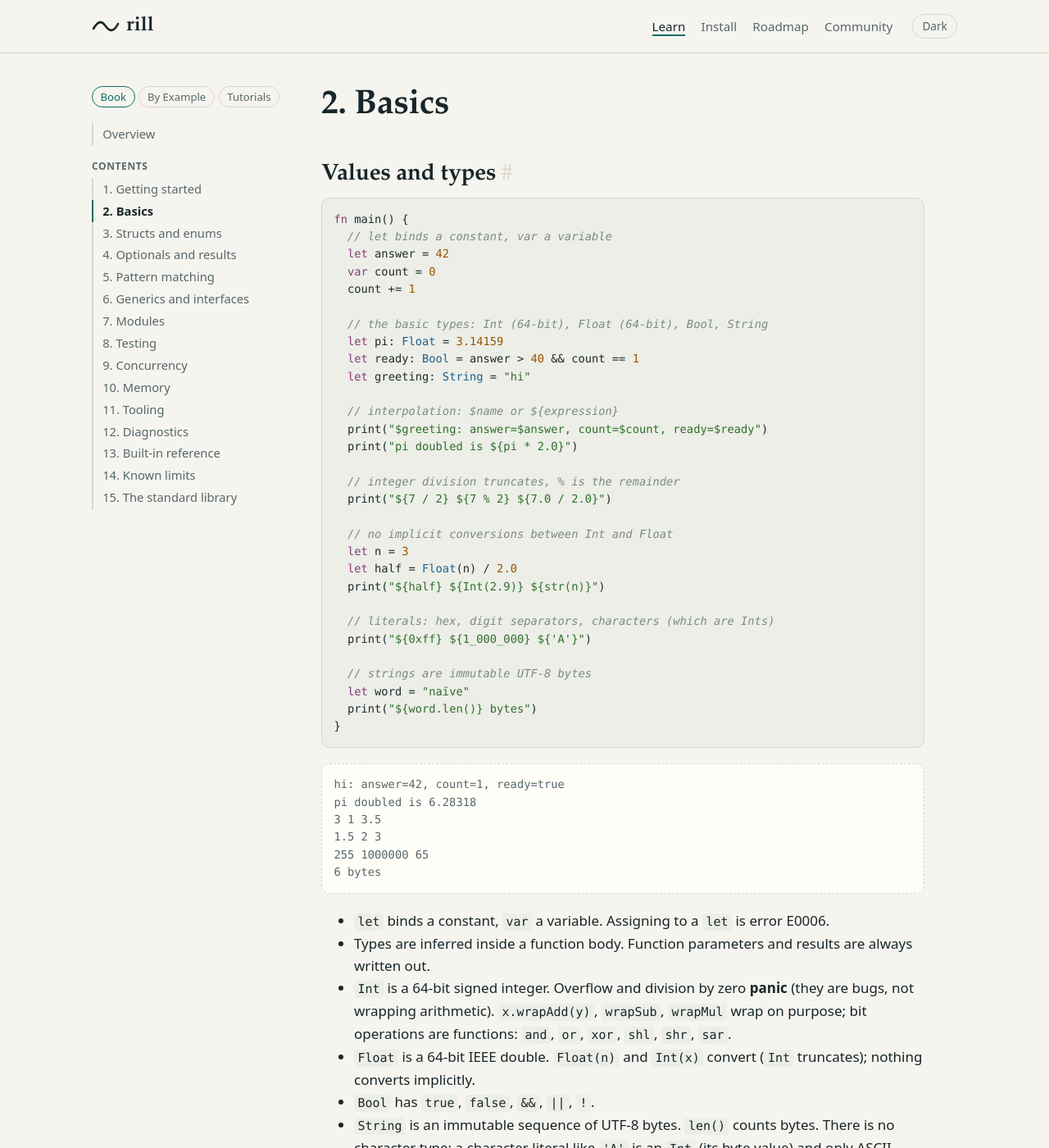
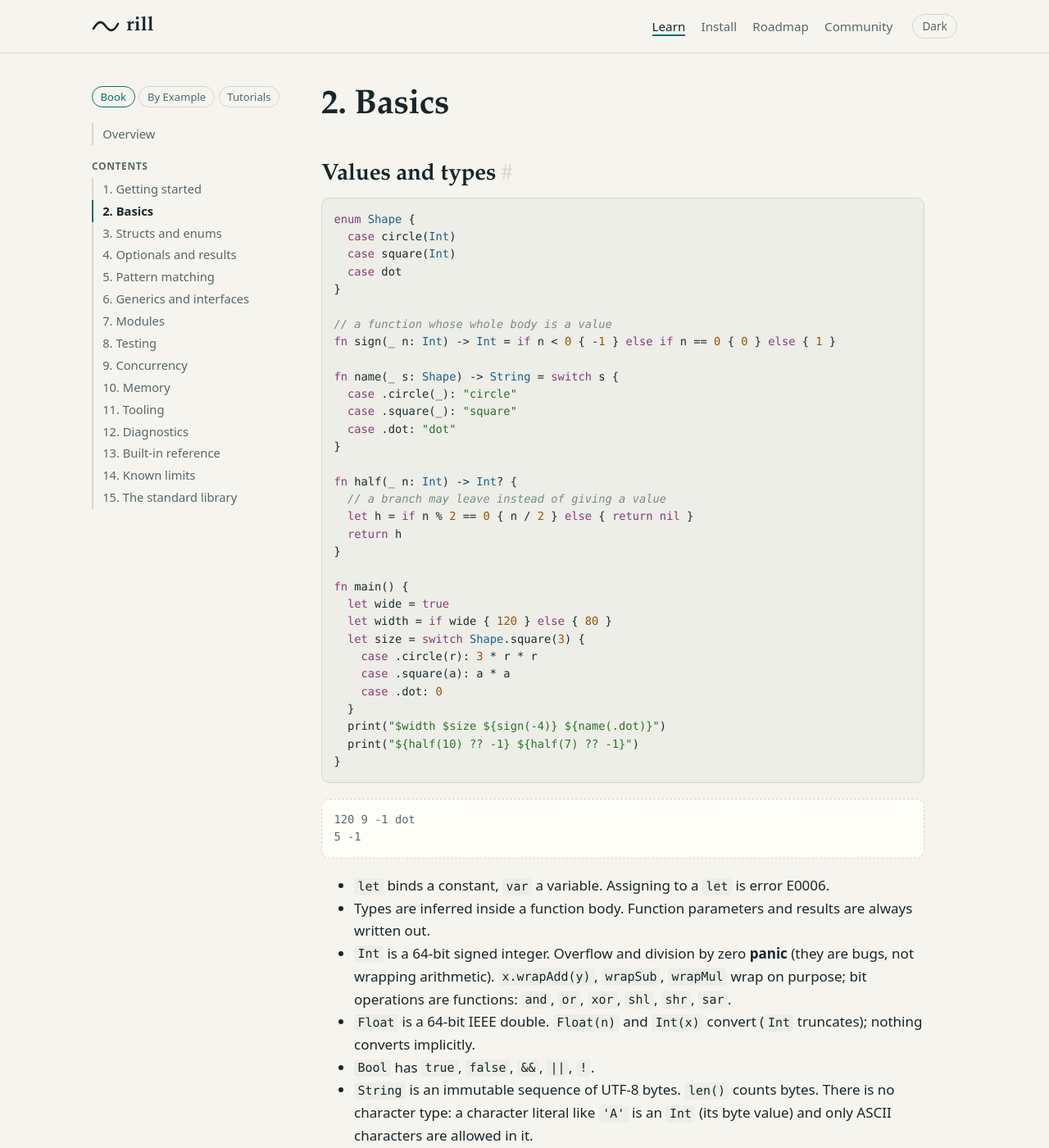
Before and after one commit to rillang/rillang.github.io, a Jekyll site: the page built from book/02-basics.md, in a window 1280 px wide and 1400 px high. Shown: the whole window at 82% size. Built offline with Jekyll 4.4.1, drawn with Linux system fonts in a browser that asks for light colours; our own code applies the rules of GitHub Pages for plain Markdown files; some of the changed text lies outside the part shown.

Commit message:
book: if and switch values
Co-Authored-By: Claude Opus 5.5 <noreply@anthropic.com>

````diff
--- a/book/02-basics.md
+++ b/book/02-basics.md
@@ -4,46 +4,44 @@
 
 <!-- include: examples/values.rl -->
 ```swift
+enum Shape {
+  case circle(Int)
+  case square(Int)
+  case dot
+}
+
+// a function whose whole body is a value
+fn sign(_ n: Int) -> Int = if n < 0 { -1 } else if n == 0 { 0 } else { 1 }
+
+fn name(_ s: Shape) -> String = switch s {
+  case .circle(_): "circle"
+  case .square(_): "square"
+  case .dot: "dot"
+}
+
+fn half(_ n: Int) -> Int? {
+  // a branch may leave instead of giving a value
+  let h = if n % 2 == 0 { n / 2 } else { return nil }
+  return h
+}
+
 fn main() {
-  // let binds a constant, var a variable
-  let answer = 42
-  var count = 0
-  count += 1
-
-  // the basic types: Int (64-bit), Float (64-bit), Bool, String
-  let pi: Float = 3.14159
-  let ready: Bool = answer > 40 && count == 1
-  let greeting: String = "hi"
-
-  // interpolation: $name or ${expression}
-  print("$greeting: answer=$answer, count=$count, ready=$ready")
-  print("pi doubled is ${pi * 2.0}")
-
-  // integer division truncates, % is the remainder
-  print("${7 / 2} ${7 % 2} ${7.0 / 2.0}")
-
-  // no implicit conversions between Int and Float
-  let n = 3
-  let half = Float(n) / 2.0
-  print("${half} ${Int(2.9)} ${str(n)}")
-
-  // literals: hex, digit separators, characters (which are Ints)
-  print("${0xff} ${1_000_000} ${'A'}")
-
-  // strings are immutable UTF-8 bytes
-  let word = "naïve"
-  print("${word.len()} bytes")
+  let wide = true
+  let width = if wide { 120 } else { 80 }
+  let size = switch Shape.square(3) {
+    case .circle(r): 3 * r * r
+    case .square(a): a * a
+    case .dot: 0
+  }
+  print("$width $size ${sign(-4)} ${name(.dot)}")
+  print("${half(10) ?? -1} ${half(7) ?? -1}")
 }
 ```
 
 <!-- include: examples/values.out -->
 ```text
-hi: answer=42, count=1, ready=true
-pi doubled is 6.28318
-3 1 3.5
-1.5 2 3
-255 1000000 65
-6 bytes
+120 9 -1 dot
+5 -1
 ```
 
 - `let` binds a constant, `var` a variable. Assigning to a `let` is error E0006.
@@ -157,7 +155,8 @@ ana
 bo
 ```
 
-- `if` / `else if` / `else` are statements (not expressions); conditions must be `Bool`.
+- `if` / `else if` / `else` are statements; conditions must be `Bool`. An `if` or `switch`
+  can also be a value: see below.
 - `guard condition else { … }` checks a precondition. The `else` block must leave the
   scope (`return`, `break`, `continue`, `panic`, `exit`), otherwise error E0019. Bindings made
   by `guard let` and `guard case` stay visible after the guard.
@@ -166,6 +165,62 @@ bo
   condition holds. `break` and `continue` apply to the innermost loop.
 - `switch` is covered in [chapter 5](05-pattern-matching.md).
 - A block `{ … }` on its own opens a scope.
+
+### `if` and `switch` as values
+
+<!-- include: examples/values.rl -->
+```swift
+enum Shape {
+  case circle(Int)
+  case square(Int)
+  case dot
+}
+
+// a function whose whole body is a value
+fn sign(_ n: Int) -> Int = if n < 0 { -1 } else if n == 0 { 0 } else { 1 }
+
+fn name(_ s: Shape) -> String = switch s {
+  case .circle(_): "circle"
+  case .square(_): "square"
+  case .dot: "dot"
+}
+
+fn half(_ n: Int) -> Int? {
+  // a branch may leave instead of giving a value
+  let h = if n % 2 == 0 { n / 2 } else { return nil }
+  return h
+}
+
+fn main() {
+  let wide = true
+  let width = if wide { 120 } else { 80 }
+  let size = switch Shape.square(3) {
+    case .circle(r): 3 * r * r
+    case .square(a): a * a
+    case .dot: 0
+  }
+  print("$width $size ${sign(-4)} ${name(.dot)}")
+  print("${half(10) ?? -1} ${half(7) ?? -1}")
+}
+```
+
+<!-- include: examples/values.out -->
+```text
+120 9 -1 dot
+5 -1
+```
+
+- An `if` or `switch` is a value only as the whole right-hand side of `let x =`, `var x =`,
+  `x =`, `return` and `fn f() -> T =`. Anywhere else (an argument, an operand) is E0123;
+  there is no ternary.
+- Each branch is a single expression, or `return`, `break`, `continue`, `panic(…)`,
+  `exit(…)`, which leave instead of giving a value. A branch that needs more statements is
+  written as an `if` or `switch` statement (E0122).
+- An `if` value needs an `else` (E0121); `else if` chains work. A `switch` value is
+  exhaustive like the statement and takes every pattern and `where` guard.
+- The branches have one type: the declared type when there is one
+  (`let v: Int? = if c { 1 } else { nil }`), otherwise the first branch's.
+- `if let` and `if case` are not values: use `guard let` or `??` (E0124).
 
 ## Functions and argument labels
 
--- a/book/14-limits.md
+++ b/book/14-limits.md
@@ -17,7 +17,7 @@ way. Items marked **planned** have a spec or are on the roadmap.
 - Strings are bytes: no character type, no Unicode-aware string functions (`std/unicode`
   has the properties of single runes); a character literal is an `Int`.
 - No string formatting beyond interpolation (widths, precision); no `replace`, `toUpper`.
-- No optional chaining (`a?.b`), no `if`/`switch` expressions, no closed ranges (`a...b`),
+- No optional chaining (`a?.b`), no closed ranges (`a...b`),
   no tuples.
 - Arrays have no `pop`, `contains`, `reduce`, `reverse`; maps cannot remove keys and
   cannot be compared with `==`.
````
Also changed, not shown: 2 other files.
